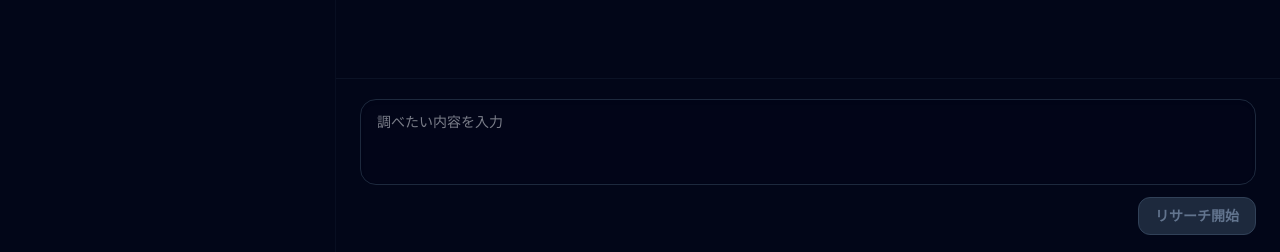
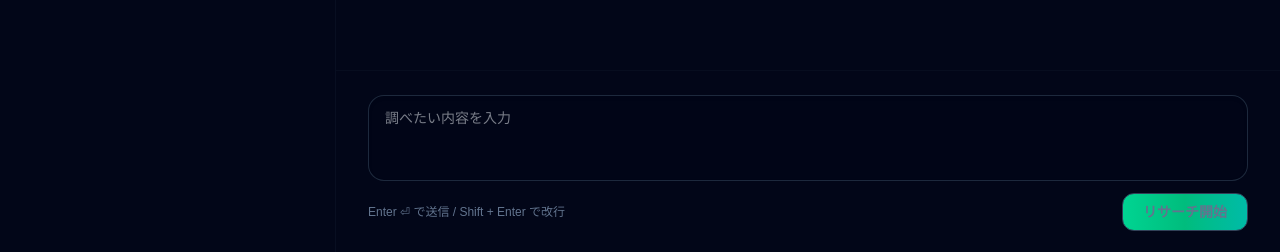
Before and after one commit to Milix-M/DeepReSearch, a Next.js app in the folder src/frontend/: page / in a window 1280 px wide. Shown: the part 545-797 px from the top of the page. Built offline with nearby package versions, Linux system fonts and the light colour scheme; no server answers.

Commit message:
ResearchInputFormコンポーネントのフォーム処理を改善し、スタイルを更新

```diff
--- a/src/frontend/src/app/components/ResearchInputForm.tsx
+++ b/src/frontend/src/app/components/ResearchInputForm.tsx
@@ -1,4 +1,7 @@
-import type { FormEvent, RefObject } from "react";
+"use client";
+
+import { useRef } from "react";
+import type { FormEvent, KeyboardEvent, RefObject } from "react";
 
 interface ResearchInputFormProps {
   inputRef: RefObject<HTMLTextAreaElement | null>;
@@ -15,24 +18,40 @@ export function ResearchInputForm({
   onChange,
   onSubmit,
 }: ResearchInputFormProps) {
+  const formRef = useRef<HTMLFormElement | null>(null);
+
+  const handleKeyDown = (event: KeyboardEvent<HTMLTextAreaElement>) => {
+    if (event.key !== "Enter" || event.shiftKey || event.nativeEvent.isComposing) {
+      return;
+    }
+    event.preventDefault();
+    if (isConnecting || value.trim().length === 0) {
+      return;
+    }
+    formRef.current?.requestSubmit();
+  };
+
   return (
-    <footer className="shrink-0 border-t border-slate-900/70 px-6 py-5">
-      <form onSubmit={onSubmit} className="flex flex-col gap-3">
+    <footer className="glass-panel shrink-0 border-t border-slate-900/40 px-8 py-6">
+      <form ref={formRef} onSubmit={onSubmit} className="flex flex-col gap-3">
         <textarea
           ref={inputRef}
           value={value}
           onChange={(event) => onChange(event.target.value)}
+          onKeyDown={handleKeyDown}
           rows={3}
           placeholder="調べたい内容を入力"
-          className="w-full resize-none rounded-2xl border border-slate-800 bg-slate-950/60 px-4 py-3 text-sm text-slate-100 shadow-inner focus:border-emerald-400 focus:outline-none"
+          className="w-full resize-none rounded-2xl border border-slate-700/60 bg-slate-950/70 px-4 py-3 text-sm text-slate-100 shadow-inner transition-all duration-300 focus:border-emerald-400 focus:outline-none focus:shadow-[0_18px_40px_-32px_rgba(16,185,129,0.65)]"
           disabled={isConnecting}
         />
         <div className="flex items-center justify-between">
-          <div className="flex-1" />
+          <p className="hidden text-xs text-slate-500 md:block">
+            Enter ⏎ で送信 / Shift + Enter で改行
+          </p>
           <button
             type="submit"
             disabled={isConnecting || value.trim().length === 0}
-            className="inline-flex items-center justify-center rounded-xl border border-emerald-500 bg-emerald-500 px-4 py-2 text-sm font-semibold text-slate-950 transition-colors disabled:cursor-not-allowed disabled:border-slate-700 disabled:bg-slate-800 disabled:text-slate-500 hover:border-emerald-400 hover:bg-emerald-400"
+            className="inline-flex items-center justify-center rounded-xl border border-emerald-400/70 bg-gradient-to-r from-emerald-400 via-emerald-500 to-teal-500 px-5 py-2 text-sm font-semibold text-slate-950 shadow-[0_22px_45px_-25px_rgba(16,185,129,0.75)] transition-all hover:from-emerald-300 hover:via-emerald-400 hover:to-teal-400 disabled:cursor-not-allowed disabled:border-slate-700 disabled:bg-slate-800 disabled:text-slate-500"
           >
             {isConnecting ? "接続中..." : "リサーチ開始"}
           </button>
```
